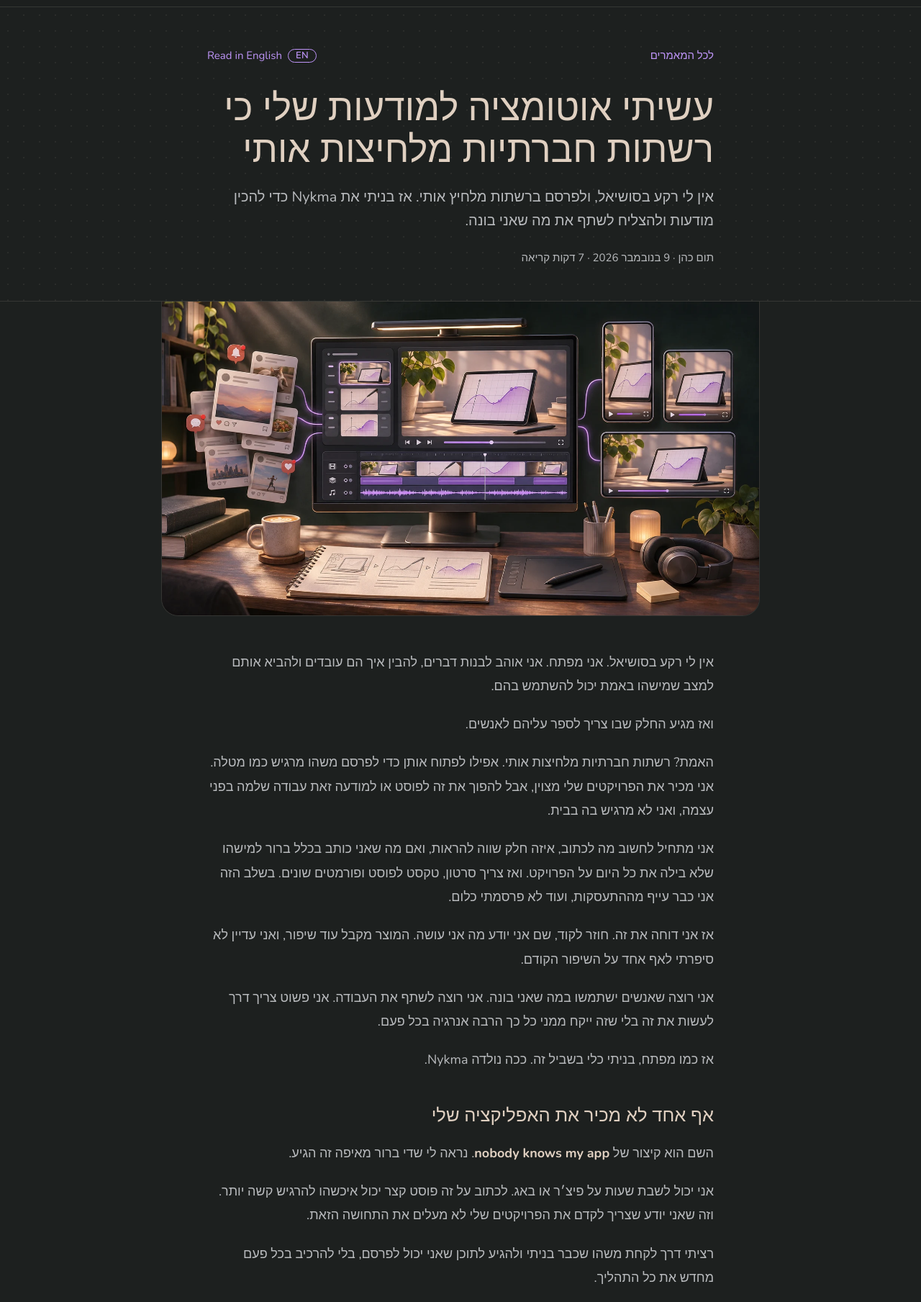
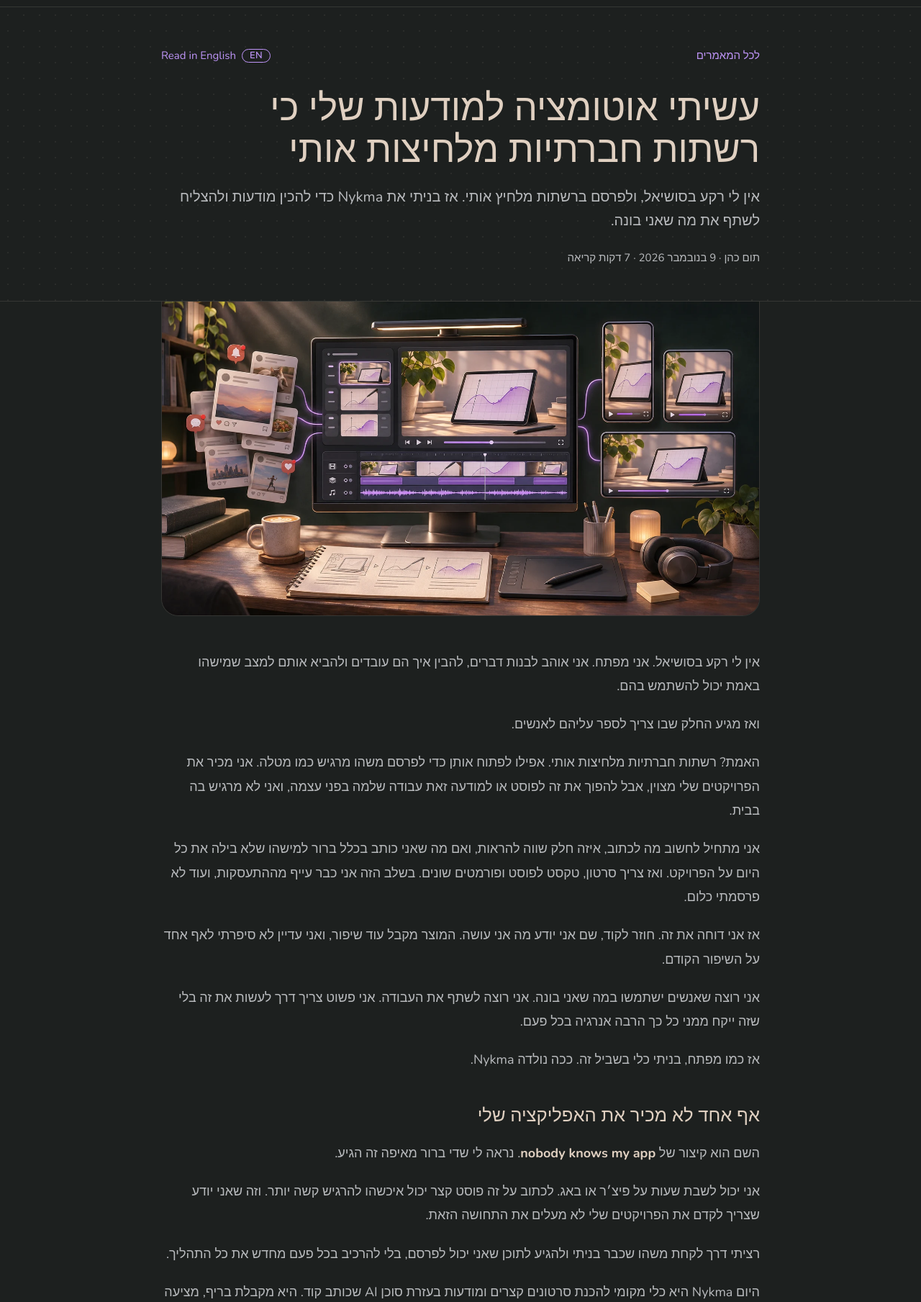
Before and after one commit to TomCohenDev/tomcohendev-portfolio, an Astro site: page /blog/nykma in a window 1280 px wide. Shown: the part 55-1864 px from the top of the page at 72% size. Built offline with nearby package versions, Linux system fonts and the light colour scheme; Astro itself is replaced by a stand-in of ours; no server answers; a web font is replaced by a local one.

Commit message:
style(blog): match article text width to cover image
Co-Authored-By: Claude Sonnet 5.5 <noreply@anthropic.com>

```diff
--- a/src/layouts/ArticleLayout.astro
+++ b/src/layouts/ArticleLayout.astro
@@ -44,7 +44,7 @@ const jsonLd = {
     <main id="main">
       <article>
         <header class="a-grid-bg border-b border-[var(--a-line)]">
-          <div class="mx-auto max-w-3xl px-5 pb-12 pt-10 md:px-8 md:pt-14">
+          <div class="mx-auto max-w-4xl px-5 pb-12 pt-10 md:px-8 md:pt-14">
             <nav aria-label={english ? "Article navigation" : "ניווט במאמר"} class="flex flex-wrap justify-between gap-4 text-[15px] text-[var(--a-accent)]">
               <a href="/blog">{english ? "All articles" : "לכל המאמרים"}</a>
               <a href={translationPath} lang={english ? "he" : "en"} hreflang={english ? "he" : "en"} class="inline-flex items-center gap-2">
@@ -58,7 +58,7 @@ const jsonLd = {
           </div>
         </header>
         <div class="mx-auto max-w-4xl px-5 md:px-8"><PostCover post={post} className="rounded-b-[1.5rem] border border-t-0 border-[var(--a-line)]" /></div>
-        <div class="c-prose c-published mx-auto max-w-3xl px-5 pb-16 pt-12 md:px-8"><slot /></div>
+        <div class="c-prose c-published mx-auto max-w-4xl px-5 pb-16 pt-12 md:px-8"><slot /></div>
       </article>
     </main>
     <div lang="he" dir="rtl"><AutomationFooter site="home" /></div>
```
